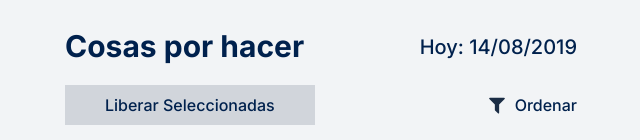
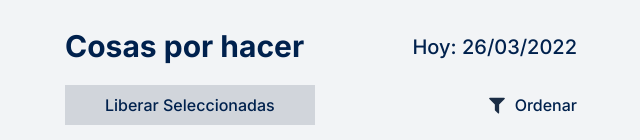
Before and after one commit to ajparrah/tasks-frontend, a React (Create React App) app: page / in a window 1280 px wide. Shown: the top 140 px of the page, without its empty margins (319-959 px from the left). Built offline with nearby package versions, Linux system fonts and the light colour scheme.

Commit message:
feat: Add date and format it

```diff
--- a/src/sections/Dashboard/Header.tsx
+++ b/src/sections/Dashboard/Header.tsx
@@ -1,10 +1,11 @@
 import { FC } from 'react';
+import { format } from 'date-fns';
 
 const Header: FC = () => {
   return (
     <div className="w-full flex justify-between items-center mb-4">
       <h1 className="font-bold">Cosas por hacer</h1>
-      <h3>Hoy: 14/08/2019</h3>
+      <h3>Hoy: {format(new Date(), 'dd/MM/yyyy')}</h3>
     </div>
   );
 };
```
